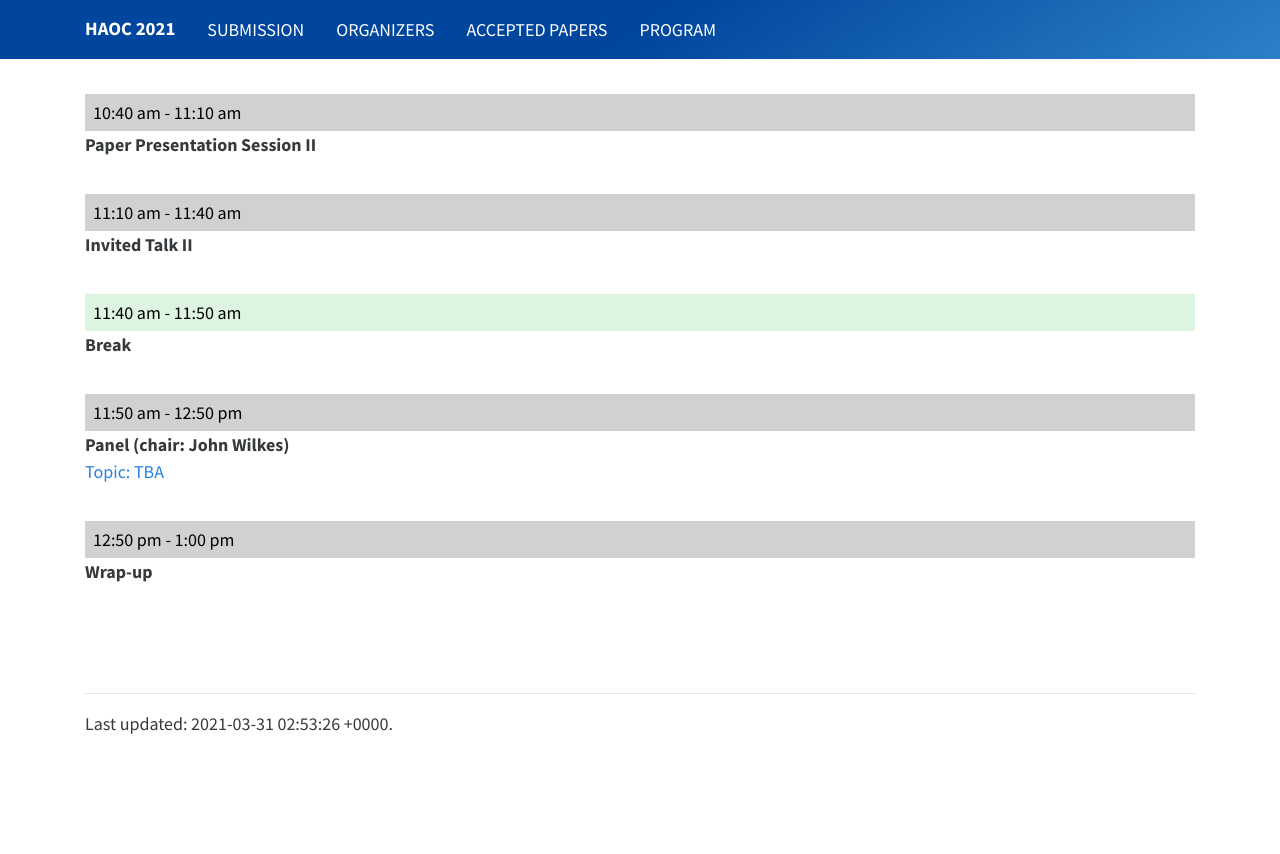
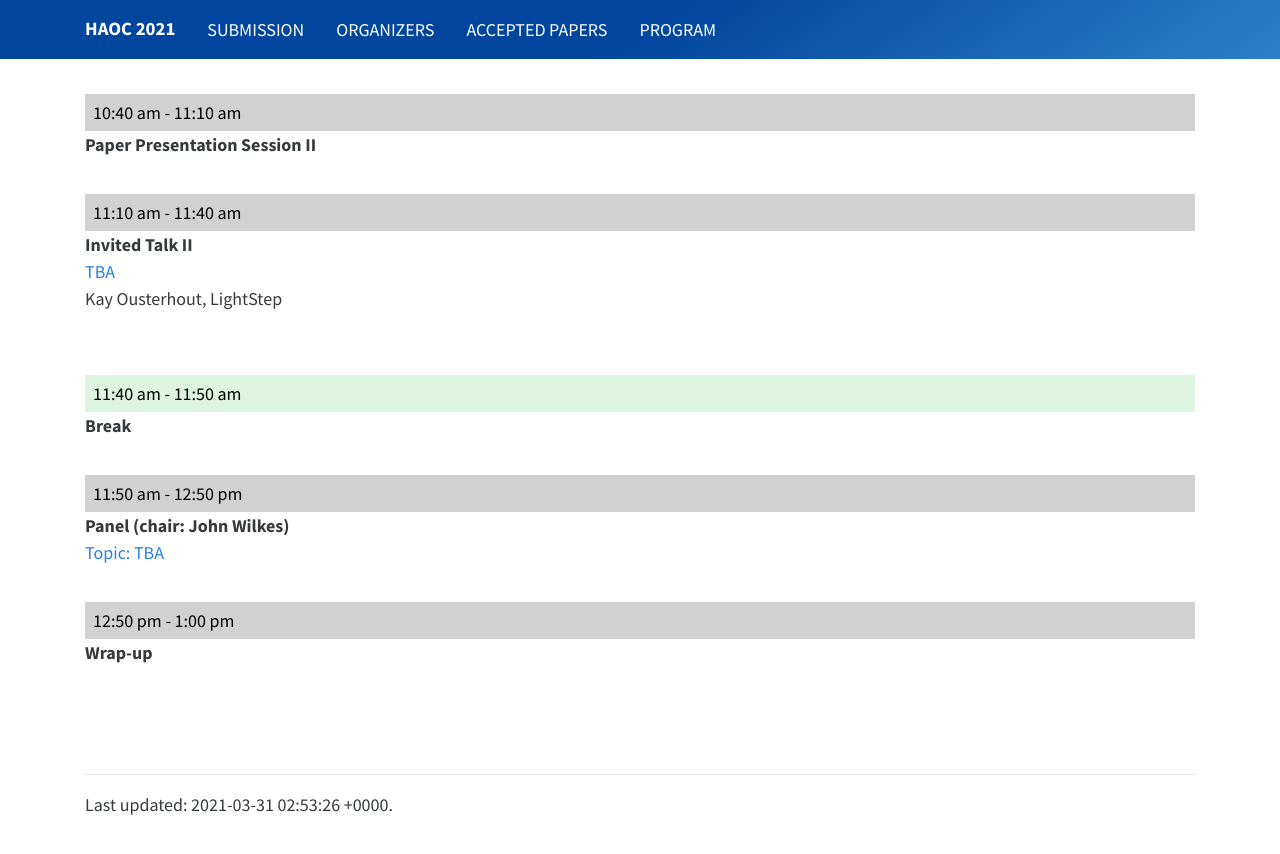
Before and after one commit to haoc2021/haoc2021.github.io, a Jekyll site: the page built from program.md, in a window 1280 px wide and 900 px high, scrolled down 1165 px. Shown: the top 854 px of the window. Built offline with Jekyll 4.4.1, drawn with Linux system fonts in a browser that asks for light colours; before the commit the page ends 1992 px from its top, so only the background shows below that.

Commit message:
remove news and add kay in program

```diff
--- a/program.md
+++ b/program.md
@@ -109,6 +109,24 @@ layout: default
     <div class="program_entry">
       <b>Invited Talk II</b>
     </div>
+    <div class="program_entry_content_title">
+      <a href="#invited_talk_2_content" data-toggle="collapse" role="button" aria-expanded="false" aria-controls="invited_talk_2_content">
+	TBA
+      </a>
+    </div>
+    <div class="program_entry_content_speakers">
+	Kay Ousterhout, LightStep
+    </div>
+    <br>
+    <div class="collapse program_entry_content_details" id="invited_talk_2_content">
+      <div class="program_entry_content_abstract">
+        <p> TBA
+        </p>
+        <p>
+        </p>
+      </div>
+    </div>
+
   </div>
 </div>
 <div class="row program_block">
```
Also changed, not shown: index.md (+2 -2 lines).
